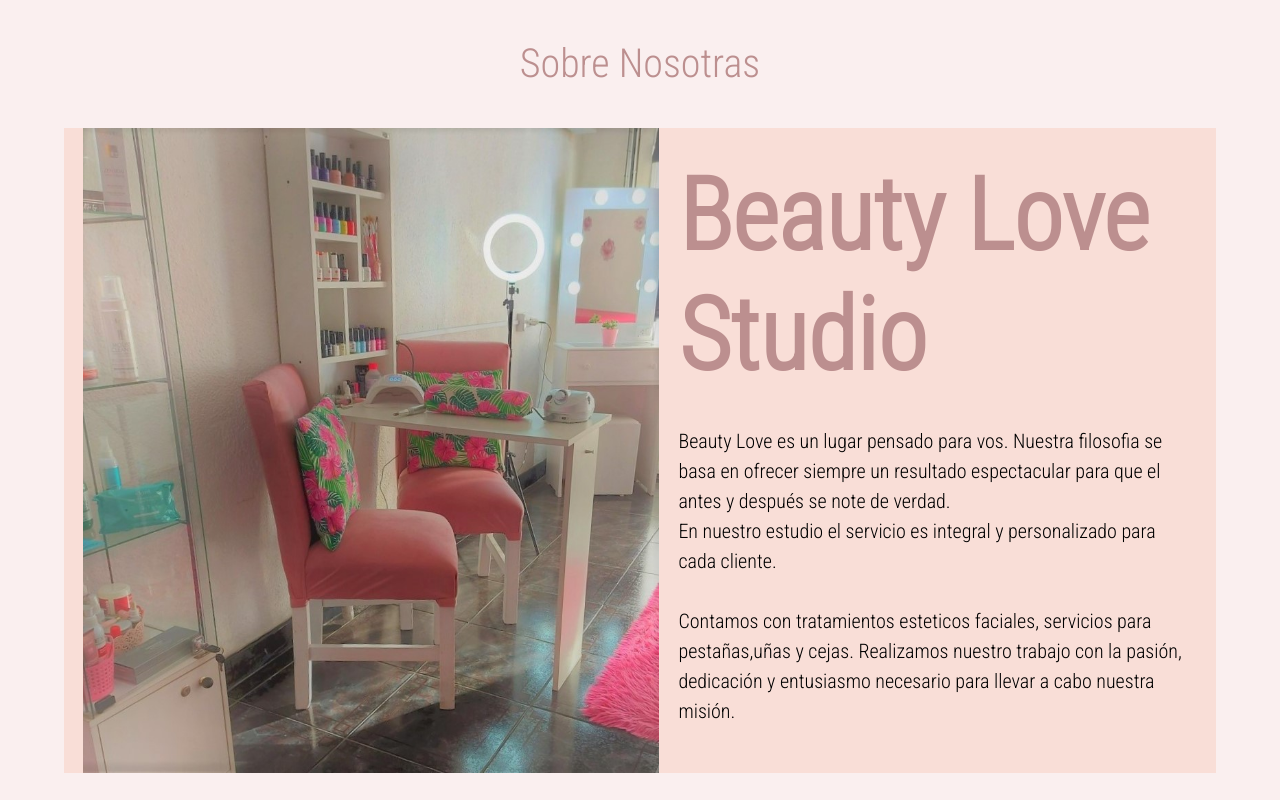
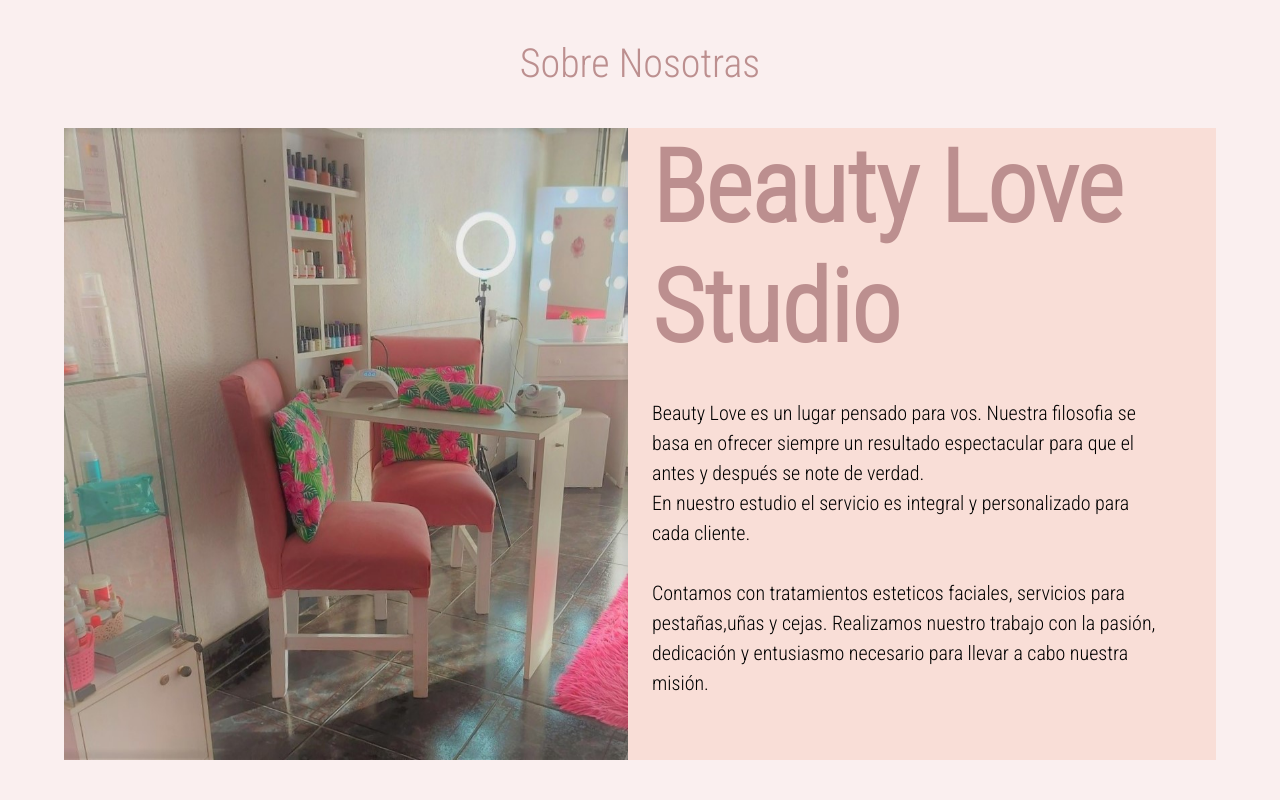
Before and after one commit to CamilaEsperon/ProyectowebBL, a plain HTML site: page index.html in a window 1280 px wide. Shown: the part 1020-1820 px from the top of the page. Drawn offline with nearby package versions, Linux system fonts and the light colour scheme.

Commit message:
Carrusel

```diff
--- a/css/estilos.css
+++ b/css/estilos.css
@@ -24,12 +24,12 @@
 header{
     height: 1000px;
     width: 100%;
-    /*background-image: url(../img/lulu.png);*/
+    background-image: url(../img/lulu.png);
     background-repeat: no-repeat;
     background-size: cover;
     background-attachment: fixed;
     background-position: center;
-    $carousel-control-transition: opacity .3s ease;
+    /* $carousel-control-transition: opacity .3s ease; */
 
 }
 
@@ -129,19 +129,18 @@
     flex-wrap: wrap;
     color: black;
     font-size: 20px;
-    background: #fad0c488
+    background: #fad0c488;
+    }
+
+    .contenedor-nosotros img{
+    width: 100%;
+    }
+
+/*Medidas para texto de al lado de la img*/
+.checklist-nosotros{
+     width: 90%;
 
 
-  }
-
-    .contenedor-nosotros img{
-    width: 50%;
-
-
-}
-/*Medidas para texto de al lado de la img*/
-.checklist-nosotros{
-    width: 45%
 
 }
 
@@ -152,7 +151,9 @@
 .n-nos{
     font-size: 100px;
     margin-bottom: 30px;
-    color: rosybrown
+    color: rosybrown;
+    text-decoration: none;
+    text-align:left;
 }
 
 
--- a/index.html
+++ b/index.html
@@ -38,7 +38,7 @@
     <header class="header" id="inicio">
         <!--Barra de Navegacion-->
        <img src="img/holamm.svg" alt="" class="holamm">
-       <div id="carouselExampleInterval" class="carousel slide" data-bs-ride="carousel">
+       <!-- <div id="carouselExampleInterval" class="carousel slide" data-bs-ride="carousel">
         <div class="carousel-inner">
           <div class="carousel-item active" data-bs-interval="10000">
             <img src="img/lulu.png" class="d-block w-100" alt="700px">
@@ -66,7 +66,7 @@
           <span class="carousel-control-next-icon" aria-hidden="true"></span>
           <span class="visually-hidden">Next</span>
         </button>
-      </div>
+      </div> -->
         <nav class="menu-navegacion">
             <a href="#inicio"><b>Inicio</b></a>
             <a href="#Nosotros"><b>Nosotros</b></a>
@@ -87,7 +87,20 @@
         <section class="contenedor" id="Nosotros">
             <h2 class="subtitulo"><b>Sobre Nosotras</b></h2>
             <div class="contenedor-nosotros">
-        <img src="img/salon12.jpg" alt="espacio">
+            <div class="row">
+                <div class="col">
+                        <div id="carouselExampleInterval" class="carousel slide" data-bs-ride="carousel">
+                            <div class="carousel-inner">
+                                <div class="carousel-item active" data-bs-interval="10000">
+                                    <img src="img/salon12.jpg" class="d-block w-40" alt="salon12">
+                                </div>
+                                <div class="carousel-item" data-bs-interval="10000">
+                                    <img src="img/salon13.jpg" class="d-block w-40" alt="salon13">
+                                </div>
+                            </div>
+                        </div>
+                </div>
+            <div class="col">
                 <div class="checklist-nosotros">
                     <div class="nos">
                         <h3 class="n-nos"><b>Beauty Love Studio</b></h3>
@@ -97,6 +110,8 @@
                             <br>
                             Contamos con tratamientos esteticos faciales, servicios para pestañas,uñas y cejas.
                             Realizamos nuestro trabajo con la pasión, dedicación y entusiasmo necesario para llevar a cabo nuestra misión.</p>
+                    </div>
+                </div>
             </div>
             </div>
         </div>
```
Also changed, not shown: img/lulu6.jpg, img/salon13.jpg (added). Lines whose indentation alone changed are shown as unchanged.
